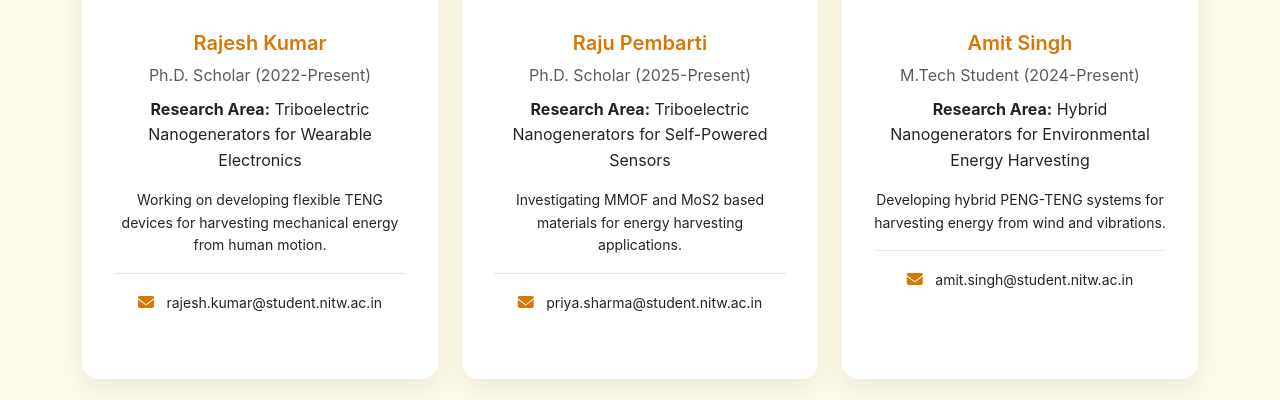
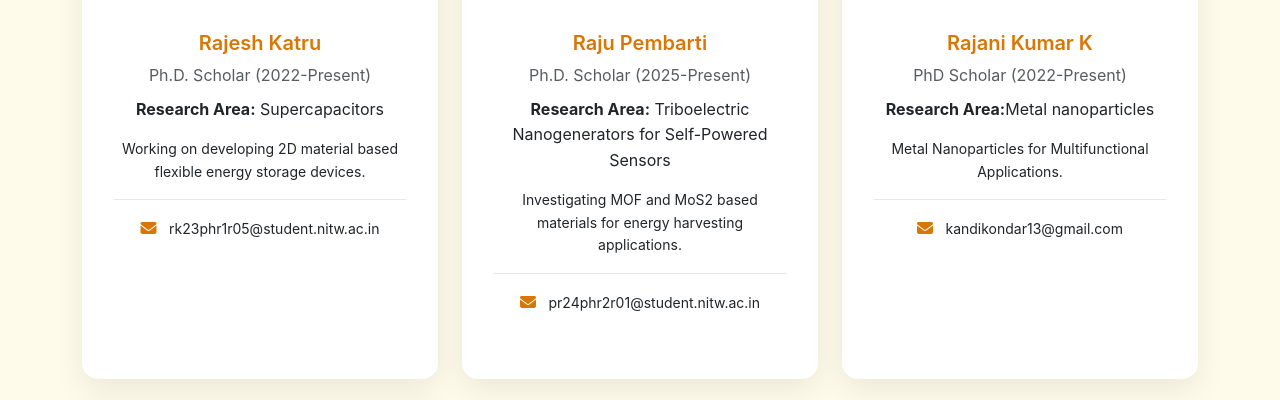
Before and after one commit to kanapuramudaykumar-blip/uday_physics, a Django app: page /group/ in a window 1280 px wide. Shown: the part 919-1319 px from the top of the page. Run offline with Django 5.2, Linux system fonts and the light colour scheme; some libraries are stand-ins or nearby versions.

Commit message:
Update group.html

```diff
--- a/templates/group.html
+++ b/templates/group.html
@@ -55,13 +55,13 @@ i{% extends 'base.html' %}
                              alt="Rajesh Kumar" class="scholar-image">
                     </div>
                     <div class="card-body text-center">
-                        <h5 class="card-title">Rajesh Kumar</h5>
+                        <h5 class="card-title">Rajesh Katru</h5>
                         <p class="text-muted mb-2">Ph.D. Scholar (2022-Present)</p>
-                        <p class="card-text"><strong>Research Area:</strong> Triboelectric Nanogenerators for Wearable Electronics</p>
-                        <p class="card-text small">Working on developing flexible TENG devices for harvesting mechanical energy from human motion.</p>
+                        <p class="card-text"><strong>Research Area:</strong> Supercapacitors</p>
+                        <p class="card-text small">Working on developing 2D material based flexible energy storage devices.</p>
                         <div class="scholar-contact">
                             <i class="fas fa-envelope me-2"></i>
-                            <small>rajesh.kumar@student.nitw.ac.in</small>
+                            <small>rk23phr1r05@student.nitw.ac.in</small>
                         </div>
                     </div>
                 </div>
@@ -76,10 +76,10 @@ i{% extends 'base.html' %}
                         <h5 class="card-title">Raju Pembarti</h5>
                         <p class="text-muted mb-2">Ph.D. Scholar (2025-Present)</p>
                         <p class="card-text"><strong>Research Area:</strong> Triboelectric Nanogenerators for Self-Powered Sensors</p>
-                        <p class="card-text small">Investigating MMOF and MoS2 based materials for energy harvesting applications.</p>
+                        <p class="card-text small">Investigating MOF and MoS2 based materials for energy harvesting applications.</p>
                         <div class="scholar-contact">
                             <i class="fas fa-envelope me-2"></i>
-                            <small>priya.sharma@student.nitw.ac.in</small>
+                            <small>pr24phr2r01@student.nitw.ac.in</small>
                         </div>
                     </div>
                 </div>
@@ -87,17 +87,35 @@ i{% extends 'base.html' %}
             <div class="col-md-4 mb-4">
                 <div class="card h-100 scholar-card">
                     <div class="scholar-image-container">
-                        <img src="{% static 'images/scholer1.jpeg' %}"
+                        <img src="{% static 'images/Rajani Kumar K.jpg' %}"
                              alt="Amit Singh" class="scholar-image">
                     </div>
                     <div class="card-body text-center">
-                        <h5 class="card-title">Amit Singh</h5>
-                        <p class="text-muted mb-2">M.Tech Student (2024-Present)</p>
-                        <p class="card-text"><strong>Research Area:</strong> Hybrid Nanogenerators for Environmental Energy Harvesting</p>
-                        <p class="card-text small">Developing hybrid PENG-TENG systems for harvesting energy from wind and vibrations.</p>
+                        <h5 class="card-title">Rajani Kumar K</h5>
+                        <p class="text-muted mb-2">PhD Scholar (2022-Present)</p>
+                        <p class="card-text"><strong>Research Area:</strong>Metal nanoparticles</p>
+                        <p class="card-text small">Metal Nanoparticles for Multifunctional Applications.</p>
                         <div class="scholar-contact">
                             <i class="fas fa-envelope me-2"></i>
-                            <small>amit.singh@student.nitw.ac.in</small>
+                            <small>kandikondar13@gmail.com</small>
+                        </div>
+                    </div>
+                </div>
+            </div>
+            <div class="col-md-4 mb-4">
+                <div class="card h-100 scholar-card">
+                    <div class="scholar-image-container">
+                        <img src="{% static 'images/scholer5.jpeg' %}"
+                             alt="A Mridula" class="scholar-image">
+                    </div>
+                    <div class="card-body text-center">
+                        <h5 class="card-title">Mridula A</h5>
+                        <p class="text-muted mb-2">PhD Scholar (2023-Present)</p>
+                        <p class="card-text"><strong>Research Area:</strong>Cool-Coating Materials</p>
+                        <p class="card-text small">Cool-Coating Materials for energy saving Applications.</p>
+                        <div class="scholar-contact">
+                            <i class="fas fa-envelope me-2"></i>
+                            <small>ma22phr2p04@student.nitw.ac.in</small>
                         </div>
                     </div>
                 </div>
```
